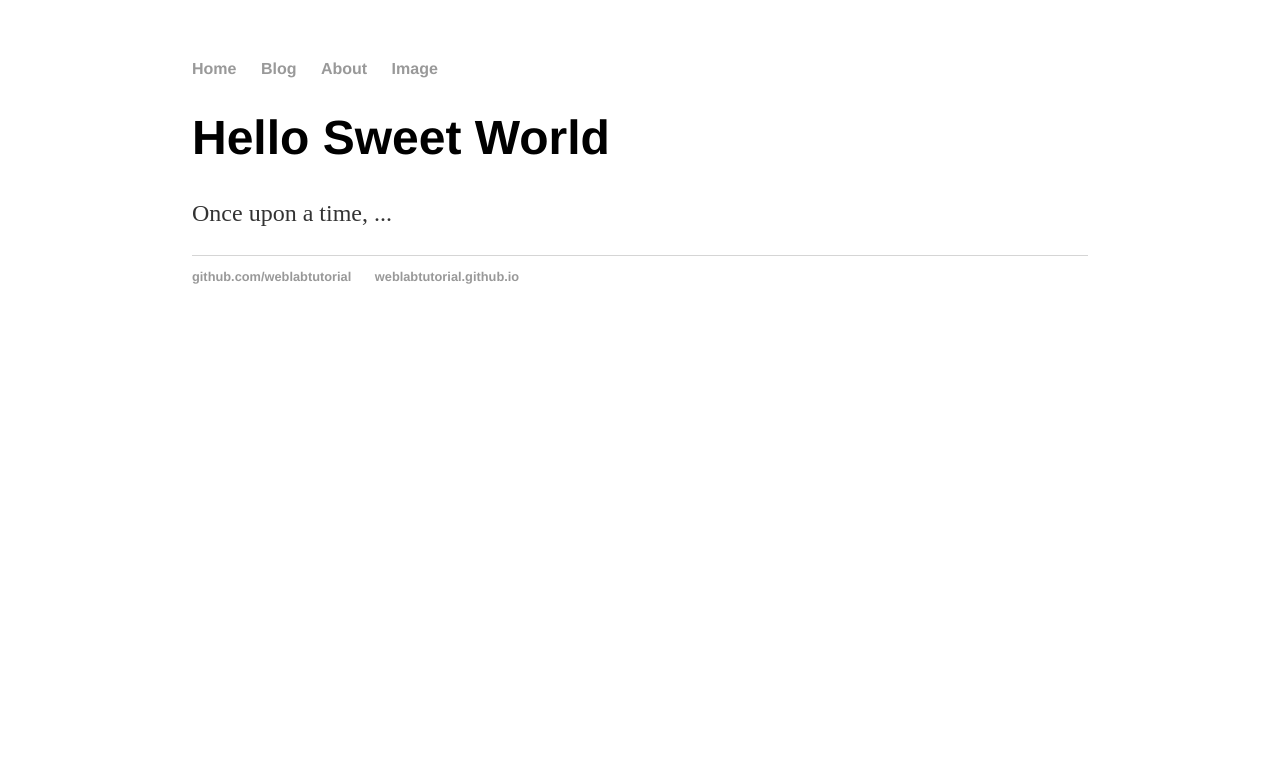
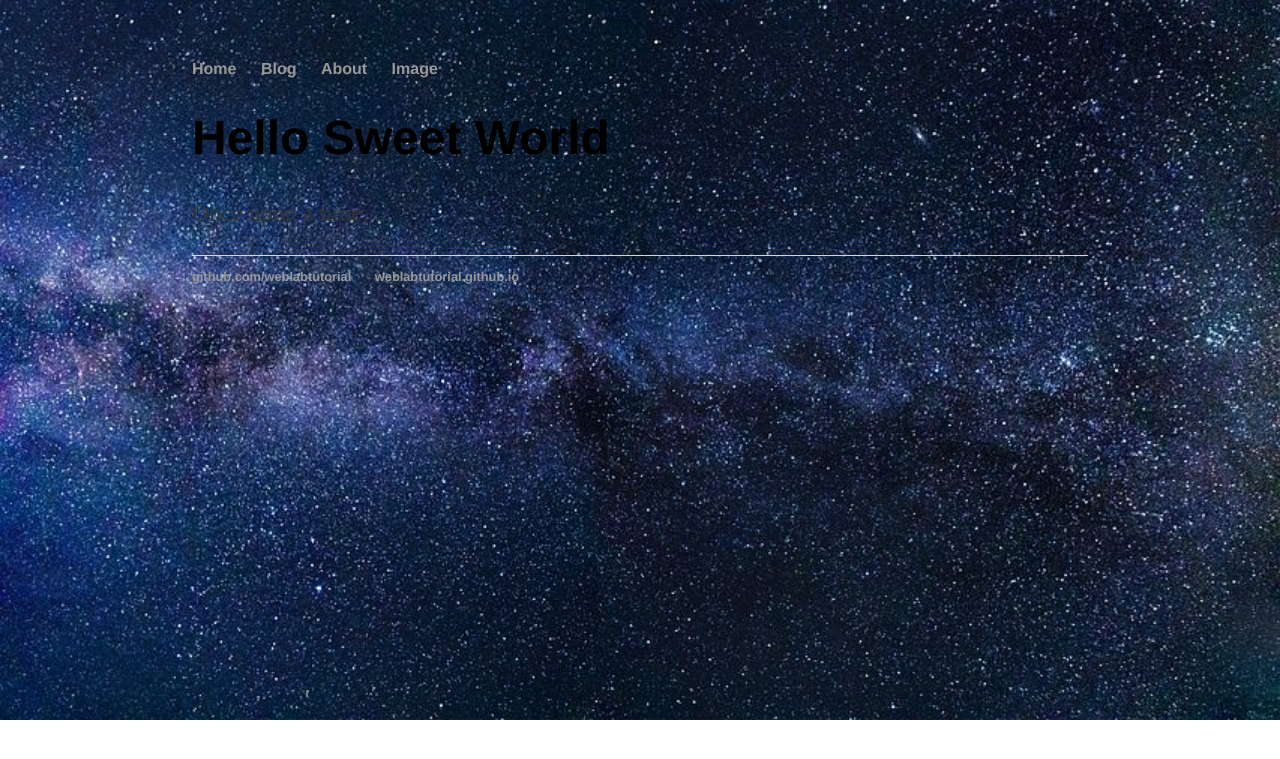
Before and after one commit to nuratamton/nuratamton.github.io, a Jekyll site: the page built from index.html, in a window 1280 px wide. Shown: the top 759 px of the page. Built offline with Jekyll 4.4.1, drawn with Linux system fonts in a browser that asks for light colours.

Commit message:
fixed background

```diff
--- a/css/main.css
+++ b/css/main.css
@@ -1,10 +1,10 @@
 body{
   margin: 60px auto;
   width: 70%;
-  background image: url("/images/background.jpg");
-  background position: fill;
-  background size: cover;
-  background repeat: no-repeat;
+  background-image: url("/images/background.jpg");
+  background-position: fill;
+  background-size: cover;
+  background-repeat: no-repeat;
 
 }
 h1{
```
